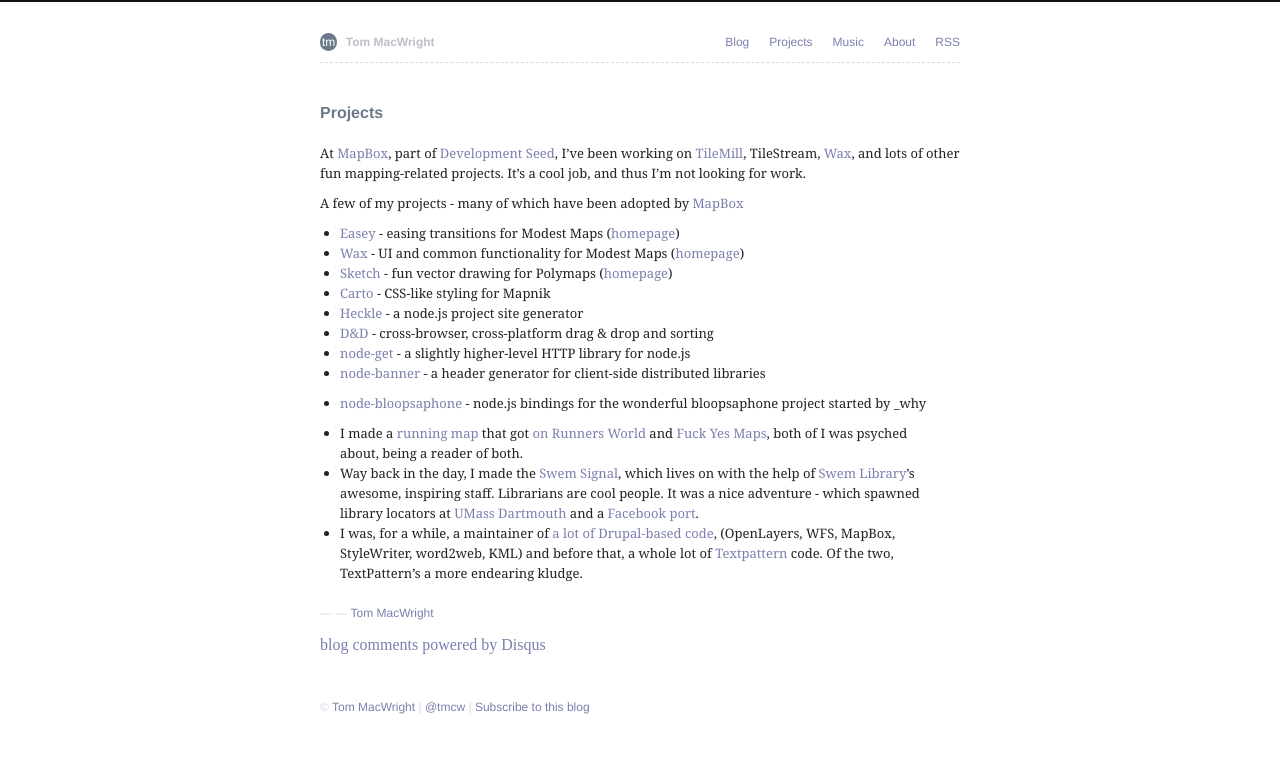
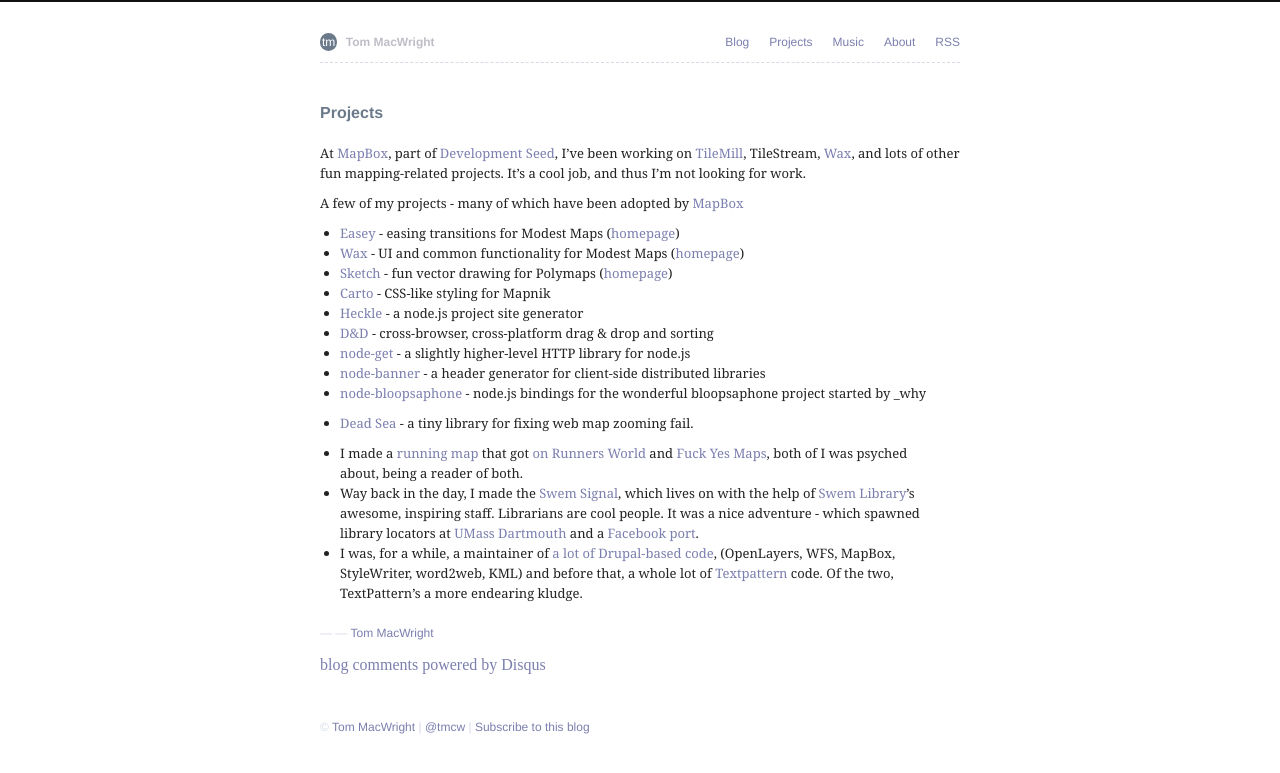
Before and after one commit to konklone/tmcw.github.com, a Jekyll site: the page built from projects/index.md, in a window 1280 px wide. Shown: the top 773 px of the page. Built offline with Jekyll 4.4.1, drawn with Linux system fonts in a browser that asks for light colours; Markdown is read by kramdown in place of the engine named in the settings; comment, search, counter and statistics services are not loaded.

Commit message:
Mentioning deadsea

```diff
--- a/projects/index.md
+++ b/projects/index.md
@@ -23,6 +23,8 @@
   client-side distributed libraries
 * [node-bloopsaphone](https://github.com/tmcw/bloopsaphone) - node.js bindings
   for the wonderful bloopsaphone project started by _why
+* [Dead Sea](http://macwright.org/deadsea) - a tiny library for fixing web
+  map zooming fail.
 
 * I made a [running map](http://macwright.org/2011/07/28/mapping-runs.html) that
   got [on Runners World](http://othervoices.runnersworld.com/2011/08/the-art-of-the-run/)
```
